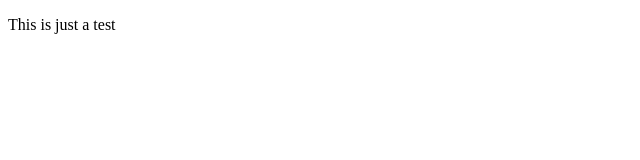
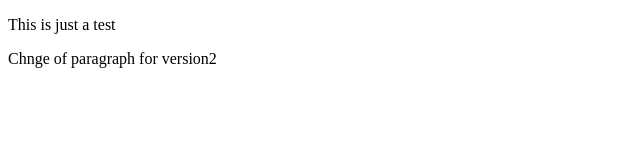
Before and after one commit to yesBibekaryal/myrepotest, a plain HTML site: page index.html in a window 1280 px wide. Shown: the whole page, without its empty margins (0-640 px from the left). Drawn offline with Linux system fonts and the light colour scheme.

Commit message:
This is version2

```diff
--- a/index.html
+++ b/index.html
@@ -4,6 +4,7 @@
     <meta charset="UTF-8">
     <title>Title</title>
     <p>This is just a test </p>
+    <p>Chnge of paragraph for version2</p>
 </head>
 <body>
 
```
